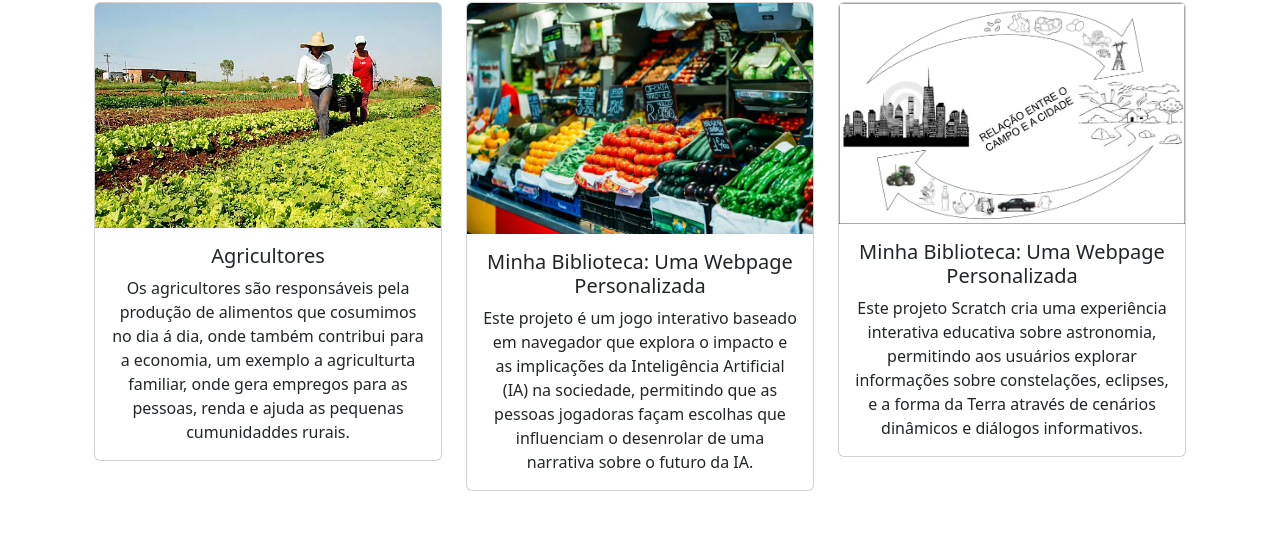
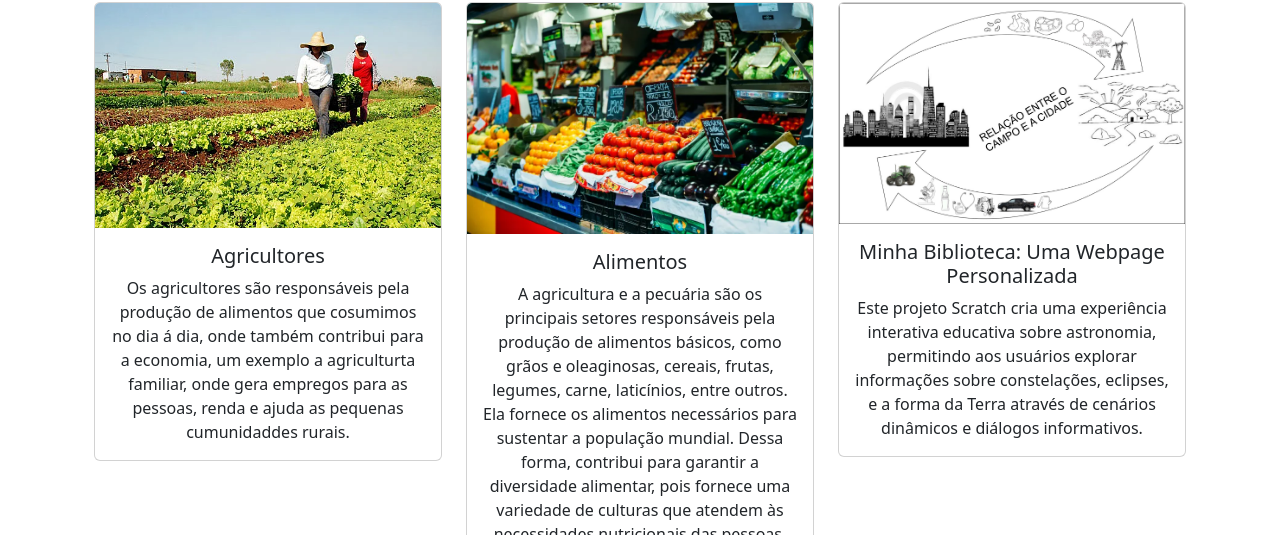
Before and after one commit to HellenCris808/Campo-Cidade, a plain HTML site: page index.html in a window 1280 px wide. Shown: the part 417-952 px from the top of the page. Before the commit the page ends 908 px from the top, so only its background shows below. Drawn offline with nearby package versions, Linux system fonts and the light colour scheme.

Commit message:
Alimentos

```diff
--- a/index.html
+++ b/index.html
@@ -43,11 +43,11 @@
         <img src="img/produtos-agrícolas-de-fazendeiros-locais-no-mercado-do-mantimento-67861869.webp" class="card-img-top" alt="Decidindo o Futuro: influência do campo
                             Artificial" />
         <div class="card-body">
-          <h5 class="card-title">Minha Biblioteca: Uma Webpage Personalizada</h5>
+          <h5 class="card-title">Alimentos</h5>
           <p class="card-text">
-           Este projeto é um jogo interativo baseado em navegador que explora o impacto e as implicações da Inteligência Artificial (IA) na sociedade, permitindo que as
-        pessoas jogadoras façam escolhas que influenciam o desenrolar de uma narrativa sobre o
-        futuro da IA.
+           A agricultura e a pecuária são os principais setores responsáveis pela produção de alimentos básicos, como grãos e oleaginosas, cereais, frutas, legumes, carne, laticínios, entre outros. Ela fornece os alimentos necessários para sustentar a população mundial.
+Dessa forma, contribui para garantir a diversidade alimentar, pois fornece uma variedade de culturas que atendem às necessidades nutricionais das pessoas. Assim, uma agricultura saudável e sustentável é fundamental para a segurança alimentar tanto local quanto globalmente.
+Em outras palavras, a agricultura proporciona a produção de alimentos suficientes para atender a demanda, tanto no presente quanto no futuro.
           </p>
 
         </div>
```
Also changed, not shown: 1 other file.
